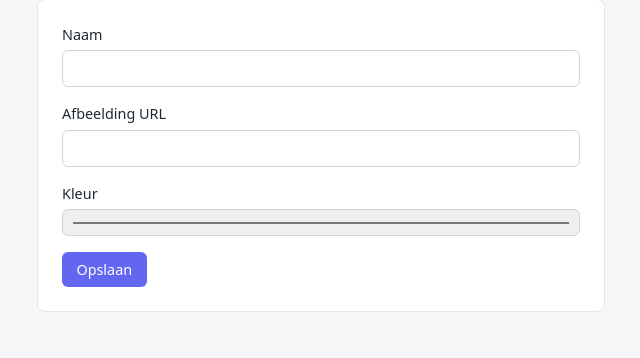
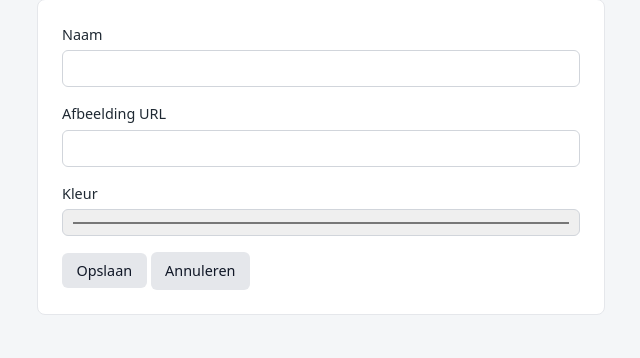
Before and after one commit to David-van-Groningen/videoplaylist, a PHP site: page /add_category.php in a window 1280 px wide. Shown: the part 105-463 px from the top of the page, without its empty margins (319-959 px from the left). Run offline with PHP 8.4, Linux system fonts and the light colour scheme; the visitor is signed in with stand-in values (Sample User, id 1); tables that the repository leaves empty hold one stand-in row (values such as "Sample post").

Commit message:
Change default color and button styles in form

```diff
--- a/add_category.php
+++ b/add_category.php
@@ -7,7 +7,7 @@ $msg = '';
 if ($_SERVER['REQUEST_METHOD'] === 'POST') {
     $name = trim($_POST['name'] ?? '');
     $image = trim($_POST['image_url'] ?? '');
-    $color = $_POST['color_hex'] ?? '#8b5cf6';
+    $color = $_POST['color_hex'] ?? '#FFD700';
 
     if ($name === '') {
         $msg = "Naam is verplicht";
@@ -34,8 +34,9 @@ if ($_SERVER['REQUEST_METHOD'] === 'POST') {
 <form method="post">
   <label>Naam <input type="text" name="name" required></label>
   <label>Afbeelding URL <input type="url" name="image_url"></label>
-  <label>Kleur <input type="color" name="color_hex" value="#8b5cf6"></label>
-  <button class="btn btn-purple">Opslaan</button>
+  <label>Kleur <input type="color" name="color_hex" value="#FFD700"></label>
+  <button class="btn btn-yellow">Opslaan</button>
+  <a href="index.php" class="btn">Annuleren</a>
 </form>
 </main>
 </body>
```
